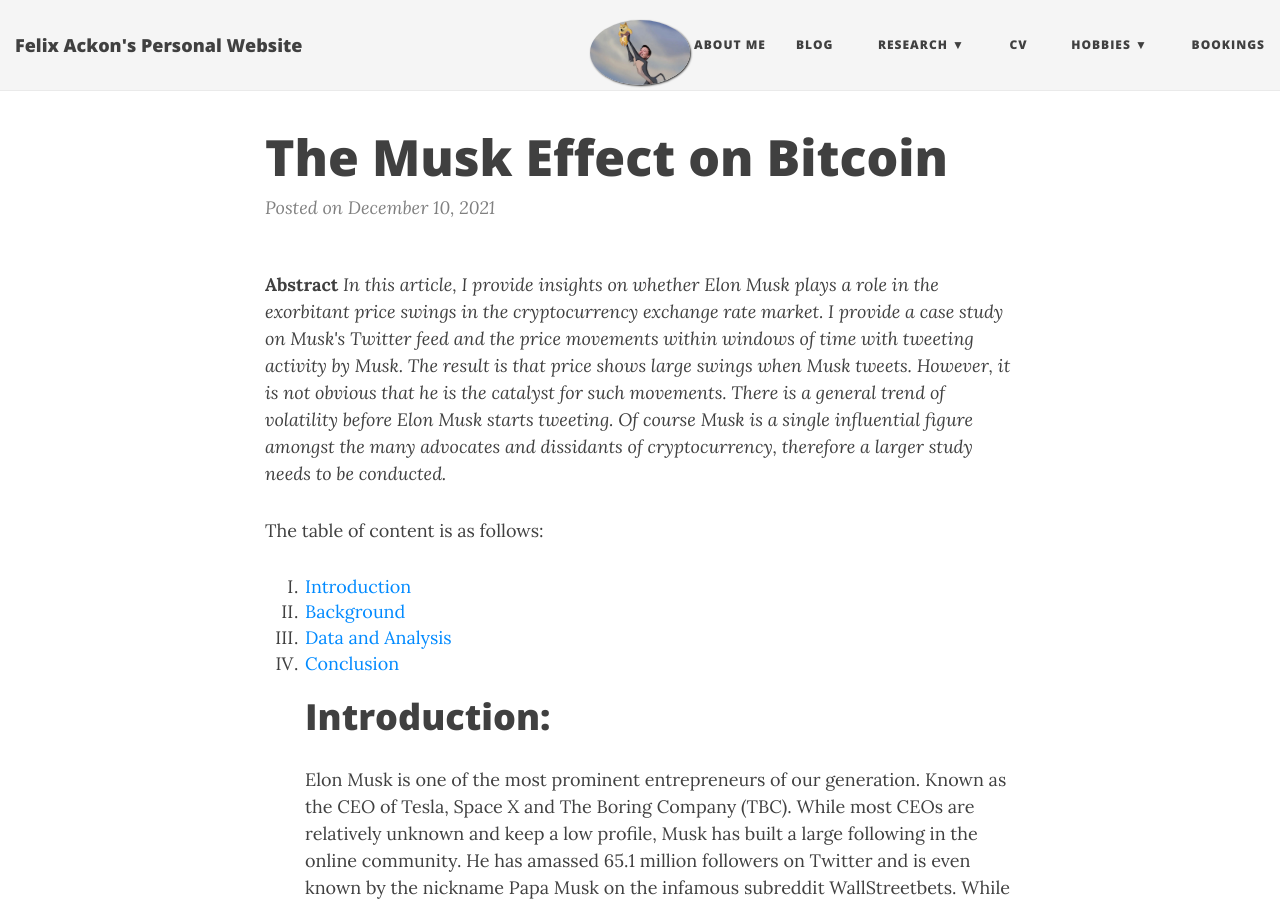
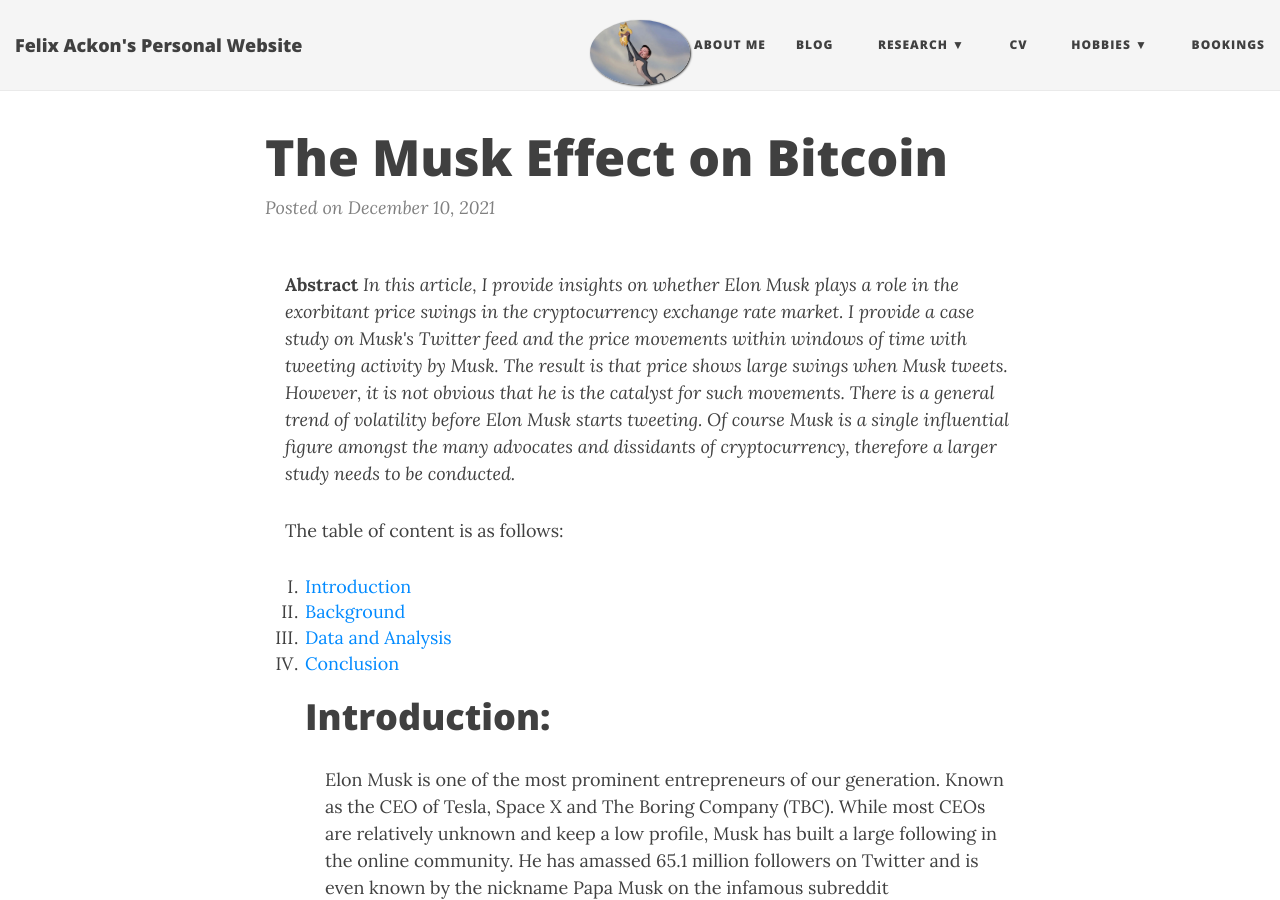
Before and after one commit to TheFelixA/TheFelixA.github.io, a Jekyll site: the page built from _posts/2021-12-10-elon-musk.html, in a window 1280 px wide and 900 px high. Built offline with Jekyll 4.4.1, drawn with Linux system fonts in a browser that asks for light colours; nearby versions of some CDN libraries; formulas are drawn with MathJax 3.

Commit message:
update post

```diff
--- a/_posts/2021-12-10-elon-musk.html
+++ b/_posts/2021-12-10-elon-musk.html
@@ -8,10 +8,9 @@ image: /img/musk_meme.jpg
 <!DOCTYPE html>
 <html lang = "eg-US">
 <article>
-		<!--<head>
+<head>
 <style type="text/css">
-				.container p { margin-left: 20px;
-					}
+   .container p { margin-left: 20px;}
    figure {
      border: 1px #cccccc solid;
      padding: 4px;
@@ -28,10 +27,7 @@ figcaption {
 </style>
 <title> The Musk Effect </title>
 <meta charset = "UTF-8"/>
-
 </head>
-		-->
-
 <body>
 <p>
 				<b>Abstract</b> <em>In this article, I provide insights on whether Elon Musk plays a role in the exorbitant price swings in the cryptocurrency exchange rate market.  I provide a case study on Musk's Twitter feed and the price movements within windows of time with tweeting activity by Musk. The result is that price shows large swings when Musk tweets. However, it is not obvious that he is the catalyst for such movements. There is a general trend of volatility before Elon Musk starts tweeting. Of course Musk is a single influential figure amongst the many advocates and dissidants of cryptocurrency, therefore a larger study needs to be conducted.</em>
```
Lines whose indentation alone changed are shown as unchanged.
